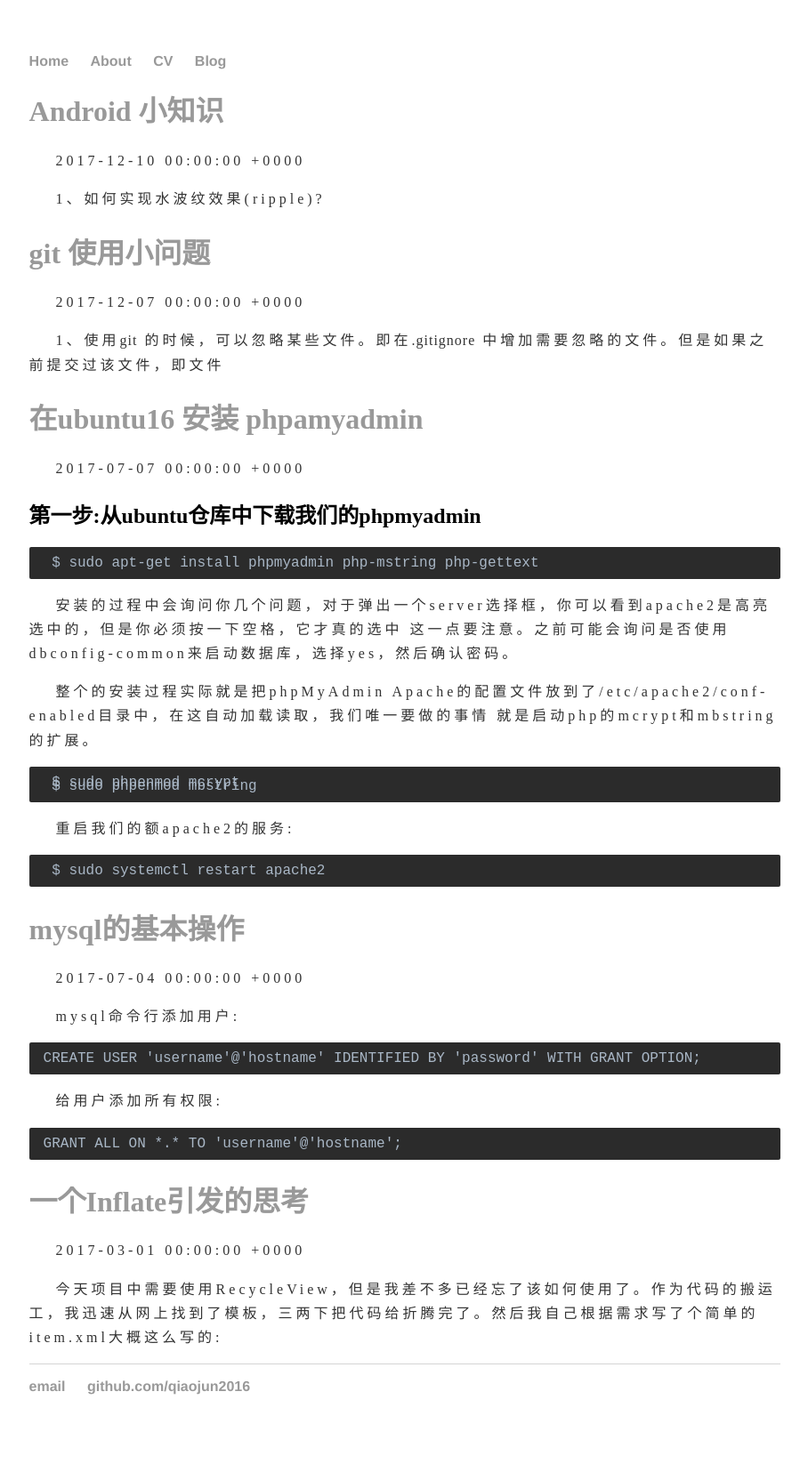
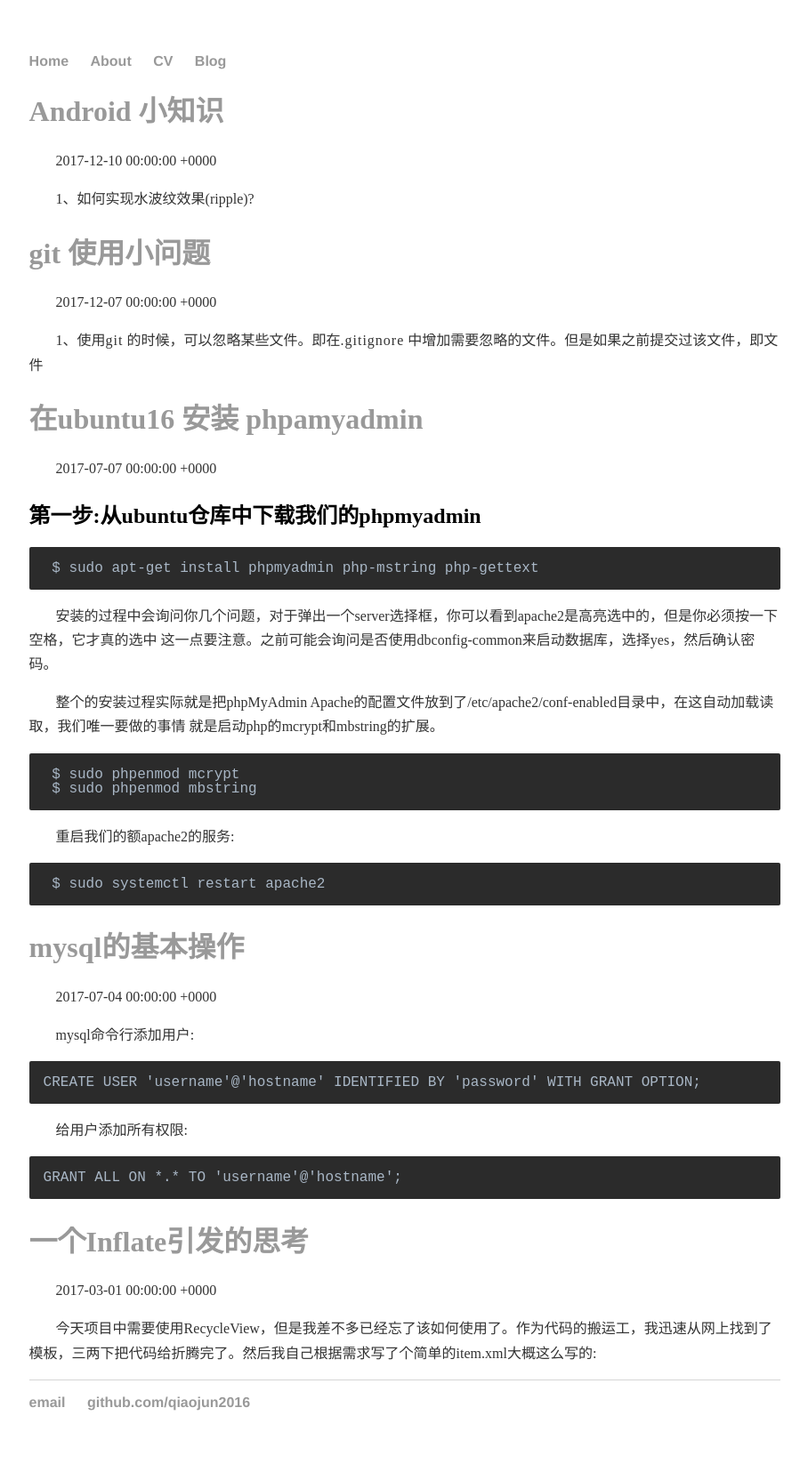
Before and after one commit to qiaojun2016/qiaojun2016.github.io, a Jekyll site: the page built from blog/index.html, in a window 1280 px wide. Shown: the whole page at 89% size, without its empty margins (185-1093 px from the left). Built offline with Jekyll 4.4.1, drawn with Linux system fonts in a browser that asks for light colours; the list of posts is cut into pages by our own code; comment, search, counter and statistics services are not loaded.

Commit message:
Update main.css

```diff
--- a/css/main.css
+++ b/css/main.css
@@ -34,7 +34,7 @@ p {
     color: #333;
     /*文本块首行缩进30个像素*/
     text-indent:30px;
-    letter-spacing: 4px;
+    /*letter-spacing: 4px;*/
     line-height:170%;
 }
 
@@ -69,7 +69,7 @@ pre.code {
     font-family:'Courier New', monospace;
     padding:16px 16px 16px 16px;
     border-radius:2px;
-	line-height:4px;
+	line-height:16px;
 }
 span.en {
 	letter-spacing: 1px;
```
